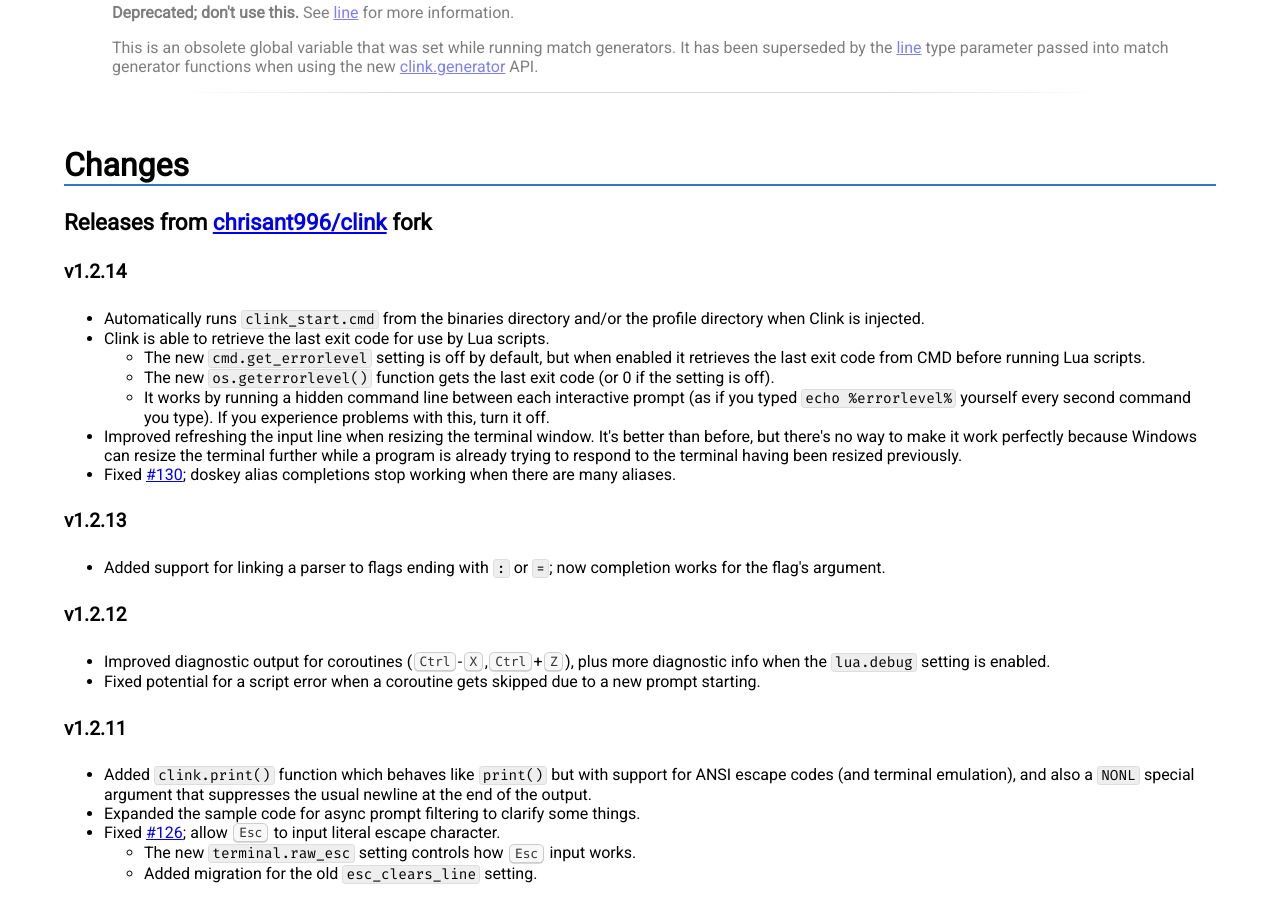
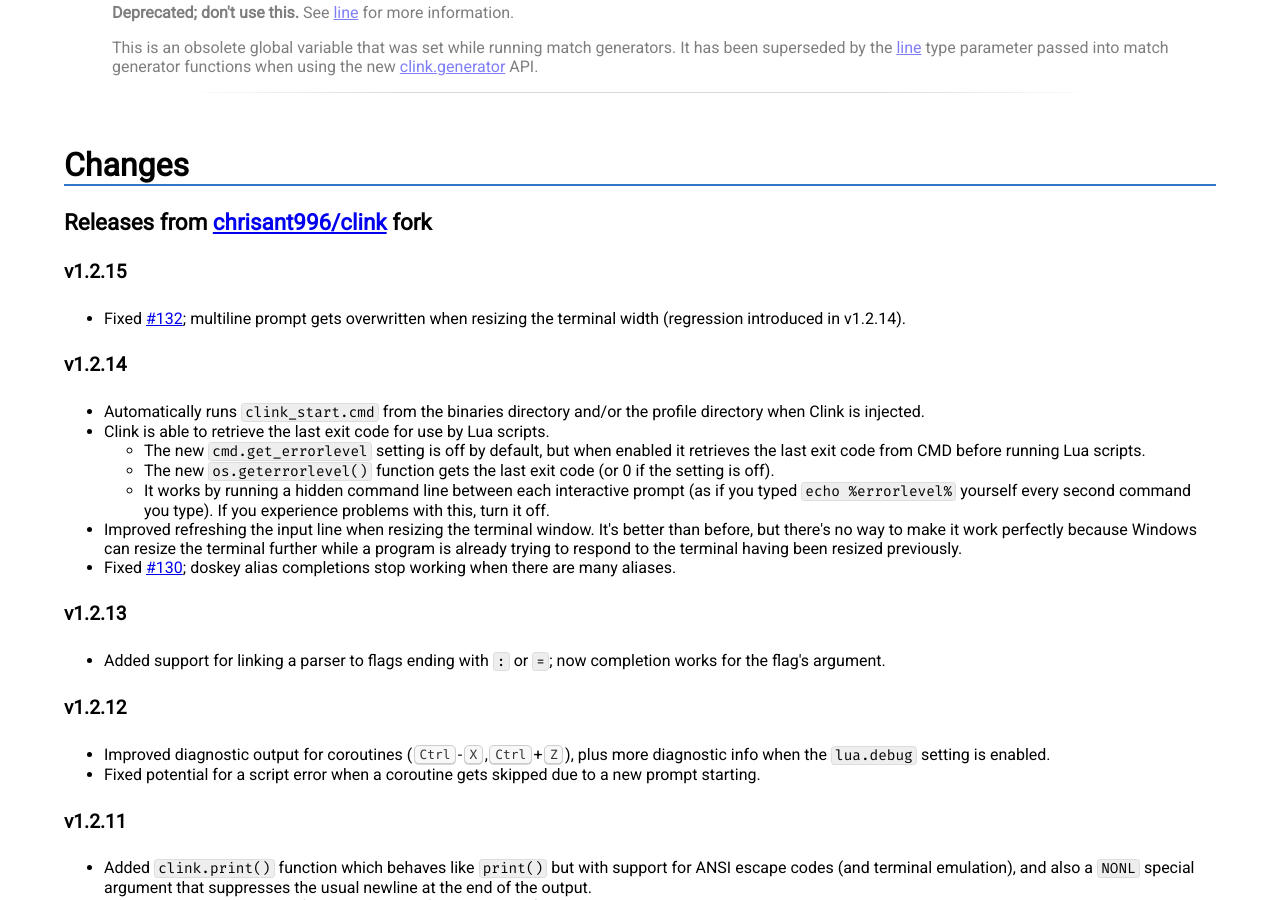
Before and after one commit to chrisant996/clink, a Jekyll site: the page clink.html, which Jekyll copies as it is, in a window 1280 px wide and 900 px high, scrolled down 59571 px. Built offline with Jekyll 4.4.1, drawn with Linux system fonts in a browser that asks for light colours; some web fonts are replaced; some of the changed text lies outside the part shown.

Commit message:
Update for v1.2.15

```diff
--- a/_config.yml
+++ b/_config.yml
@@ -1,6 +1,6 @@
 theme: jekyll-theme-cayman
 title: Clink
 github:
-  version: v1.2.14
-  download_url: https://github.com/chrisant996/clink/releases/download/v1.2.14/clink.1.2.14.217b76.zip
-  install_url:  https://github.com/chrisant996/clink/releases/download/v1.2.14/clink.1.2.14.217b76_setup.exe
+  version: v1.2.15
+  download_url: https://github.com/chrisant996/clink/releases/download/v1.2.15/clink.1.2.15.b4efda.zip
+  install_url:  https://github.com/chrisant996/clink/releases/download/v1.2.15/clink.1.2.15.b4efda_setup.exe
--- a/clink.html
+++ b/clink.html
@@ -3,7 +3,7 @@
 
 <!-- ----------------------------------------------------- -->
 <head>
-<title>Clink v1.2.14</title>
+<title>Clink v1.2.15</title>
 <style>
 @import url('https://fonts.googleapis.com/css2?family=Rambla:wght@400;700&family=Roboto&family=Fira+Mono&display=swap');
 html {
@@ -747,7 +747,7 @@
         </td>
         <td style="text-align:right">
             <div id="header">
-                <div id="title">Clink v1.2.14</div>
+                <div id="title">Clink v1.2.15</div>
                 <div id="url">
                     <a href="https://github.com/chrisant996/clink">
                         https://github.com/chrisant996/clink
@@ -3327,6 +3327,10 @@
         <div class="section" id="changes">
 <h1 id="changes">Changes</h1>
 <h3 id="releases-from-chrisant996clink-fork">Releases from <a href="https://github.com/chrisant996/clink">chrisant996/clink</a> fork</h3>
+<h4 id="v1215">v1.2.15</h4>
+<ul>
+<li>Fixed <a href="https://github.com/chrisant996/clink/issues/132">#132</a>; multiline prompt gets overwritten when resizing the terminal width (regression introduced in v1.2.14).</li>
+</ul>
 <h4 id="v1214">v1.2.14</h4>
 <ul>
 <li>Automatically runs <code>clink_start.cmd</code> from the binaries directory and/or the profile directory when Clink is injected.</li>
```
